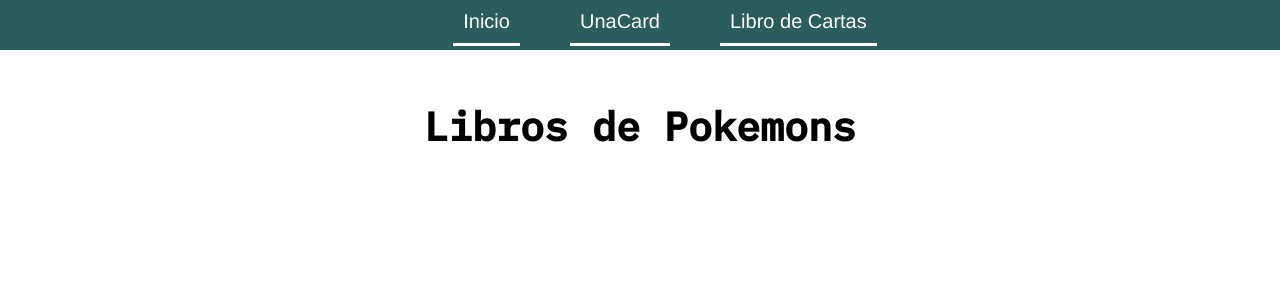
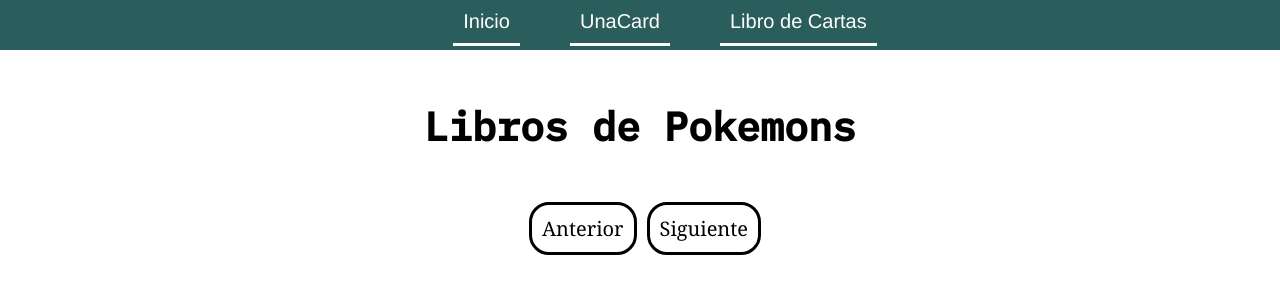
Before and after one commit to GabrielDev22/MundoPokedevsReact, a React (Create React App) app: page /MultipleCard in a window 1280 px wide. Shown: the top 300 px of the page. Built offline with nearby package versions, Linux system fonts and the light colour scheme; no server answers; the HTML template or start-up script is replaced by a standard one; a web font is replaced by a local one.

Commit message:
agregando buscandor en la seccion Card de pokemon y arreglando el libro de cartas, aun en proceso

```diff
--- a/package.json
+++ b/package.json
@@ -6,6 +6,7 @@
     "@testing-library/jest-dom": "^5.16.5",
     "@testing-library/react": "^13.4.0",
     "@testing-library/user-event": "^13.5.0",
+    "axios": "^1.2.2",
     "react": "^18.2.0",
     "react-dom": "^18.2.0",
     "react-router-dom": "^6.6.1",
--- a/src/components/multipleLlamadasApi/multipleLlamadaApiComponent.css
+++ b/src/components/multipleLlamadasApi/multipleLlamadaApiComponent.css
@@ -15,39 +15,40 @@
 }
 
 .contenedorLibros{
-    width: 50%;
+    display: flex;
+    flex-wrap: wrap;
+    width: 100%;
     margin-top: 50px;
-    margin-left: 25rem;
     transition: 0.8s all ease-in-out;
 }
 
 .imagenContainer{
     display: flex;
-    justify-content: center;
-    align-items: center;
-    width: 100%;
+    width: 35%;
     margin-bottom: 100px;
+    margin-left: 150px;
     border: 2px solid white;
     box-shadow: 25px 25px 50px black;
 }
 
 .imagenContainer:hover{
     color: white;
-    background-color: #891E28;
+    background-color: #028ED9;
 }
 
 .imagenesPokemones{
+    width: 200px;
     border-radius: 50%;
-    width: 300px;
-    background-color: #891E28;
+    background-color: #028ED9;
     border: 4px solid #EAF640;
     box-shadow: 25px 25px 50px #EAF640;
+    margin-bottom: 15rem;
     transition:  0.8s all ease-in-out;
 }
 
 .imagenesPokemones:hover{
-    background-color: #003CF5;
-    transform: translate(20px, 10px);
+    background-color: #891E28;
+    transform: translate(10px, 100px);
 }
 
 .contenidoStat{
@@ -187,3 +188,48 @@
     text-shadow: 1px 2px 3px black;
     border-bottom: 3px solid #EBB209
 }
+
+.pagination{
+    display: flex;
+    justify-content: center;
+    align-items: center;
+    margin: 0 auto;
+    width: 100%;
+    margin-bottom: 50px;
+}
+
+.page-item{
+    border-radius: 20px;
+    border: 3px solid black;
+    margin-left: 10px;
+    padding: 10px;
+    list-style: none;
+    transition: 0.7s all ease-in;
+}
+
+.page-item:nth-child(1):hover{
+    background-color: #891E28;
+    animation: pulsate 3s ease-in-out;
+    box-shadow:  0 0 25px #891E28,
+                 0 0 50px #891E28;
+}
+
+.page-item:nth-child(2):hover{
+    background-color: #028ED9;
+    animation: pulsate 3s ease-in-out;
+    box-shadow:  0 0 25px #028ED9,
+                 0 0 50px #6a8df6;
+}
+
+
+.page-link{
+    font-size: 20px;
+    font-family: Georgia, 'Times New Roman', Times, serif;
+    color: black;
+    text-decoration: none;
+    transition: 0.5s all ease-in;
+}
+
+.page-link:hover{
+    color: white;
+}
--- a/src/components/multipleLlamadasApi/multipleLlamadaApiComponent.jsx
+++ b/src/components/multipleLlamadasApi/multipleLlamadaApiComponent.jsx
@@ -1,5 +1,10 @@
 import "./multipleLlamadaApiComponent.css"
+import {Link} from "react-router-dom";
+import { useState } from "react";
 export const MultipleLlamadaApiComponent = () => {
+
+    const [condicion, setCondicion] = useState(false);
+
 
     const getData = (id) =>{
         fetch(`https://pokeapi.co/api/v2/pokemon/${id}/`)
@@ -14,7 +19,6 @@
             getData(i)
         }
     }
-
     const createPokemons = (pokemons) => {
 
         const contenedorCards = document.querySelector('.contenedorLibros');
@@ -93,6 +97,19 @@
             <div className="contenedorLibros">
 
            </div>
+
+           <nav className="pagination">
+                <ul className="pagination">
+                    <li className="page-item" id="previous">
+                        <Link className="page-link" >Anterior</Link>
+                    </li>
+                    <li className="page-item" id="next" onClick={() => setCondicion(!condicion)} >
+                        <Link className="page-link">Siguiente</Link>
+                    </li>
+                </ul>
+           </nav>
+
+
         </div>
     )
 }
--- a/src/components/unaCard/unaCardComponent.css
+++ b/src/components/unaCard/unaCardComponent.css
@@ -25,7 +25,7 @@
     background-color: #891E28;
 }
 
-.imagenContainer{
+.contenedorDeImagen{
     display: flex;
     justify-content: center;
     align-items: center;
@@ -203,3 +203,22 @@
 .botonDeReinicio:hover{
     background-color: #003CF5;
 }
+
+.inputLlamadPokemon{
+    display: flex;
+    margin: 0 auto;
+    width: 400px;
+    margin-top: 50px;
+    padding: 10px;
+    border-radius: 20px;
+    border-bottom: 3px solid black;
+    box-shadow: 10px 10px 20px #EBB209;
+    text-align: center;
+    font-size: 18px;
+    font-family: IBM Plex Mono', monospace';
+    color: black;
+}
+
+.inputLlamadPokemon:hover{
+    border: 3px solid #891E28;
+}
--- a/src/components/unaCard/unaCardComponent.jsx
+++ b/src/components/unaCard/unaCardComponent.jsx
@@ -1,18 +1,26 @@
 import "./unaCardComponent.css"
-import {useState, useEffect } from "react"
+import {useState} from "react"
 export const UnaLlamadaAlaApiDePokemonComponent = () => {
 
     const [condicion, setCondicion] = useState(false)
 
-    const llamadaApiDePokemon = () => {
-         fetch(`https://pokeapi.co/api/v2/pokemon/pikachu`)
+    const llamadaApiDePokemon = (event) => {
+        event.preventDefault();
+        const { value } = event.target.pokemon;
+         fetch(`https://pokeapi.co/api/v2/pokemon/${value.toLowerCase()}`)
          .then((res) => res.json())
          .then((data) => {
-            console.log(data)
             enviandoLosDatosAlDom(data)
          })
 
+
+
     const enviandoLosDatosAlDom = (data) => {
+
+        const contenedorCard = document.querySelector('.contenedorCard');
+
+        contenedorCard.style.display = 'block';
+
         /* Contenedor de la Card */
         const imagenPokemon = document.querySelector('.imagenPokemon'),
         namePokemon = document.querySelector('.namePokemon'),
@@ -44,33 +52,41 @@
 
     }
 
-    useEffect(() => {
-        llamadaApiDePokemon()
-    },[condicion])
-
 
     return(
         <div>
             <h1 className="tituloApiDePokemon">Llamando a la Api de Pokemon</h1>
 
-           <div className="contenedorCard">
-                <div className="imagenContainer">
+            <form action="" onSubmit={event => llamadaApiDePokemon(event)}>
+                <input type="text" name="pokemon" placeholder="Pokemon" className="inputLlamadPokemon" />
+                <button className="botonDeReinicio" onClick={() => setCondicion(!condicion)}>New Pokemons</button>
+            </form>
+
+           <div className="contenedorCard" style={{display: 'none'}}>
+                <div className="contenedorDeImagen">
                     <img src="" className="imagenPokemon" alt="" />
                     <div className="contenidoStat">
                         <h2 className="namePokemon">Esperando...</h2>
                             <p className="numberPokemon">Esperando...</p>
                             <p className="baseDeExperiencia">Esperando...</p>
+                            <progress max={200} value={112}></progress>
                             <p className="pesoPokemon">Esperando...</p>
+                            <progress max={200} value={112}></progress>
                             <p className="hpPokemon">Esperando...</p>
+                            <progress max={200} value={112}></progress>
                             <p className="ataquePokemon">Esperando...</p>
+                            <progress max={200} value={112}></progress>
                             <p className="defensaPokemon">Esperando...</p>
+                            <progress max={200} value={112}></progress>
                             <p className="specialAttackPokemon">Esperando...</p>
+                            <progress max={200} value={112}></progress>
                             <p className="specialDefensePokemon">Esperando...</p>
+                            <progress max={200} value={112}></progress>
                             <p className="speedPokemon">Esperando...</p>
+                            <progress max={200} value={112}></progress>
                     </div>
                 </div>
            </div>
-                <button className="botonDeReinicio" onClick={() => setCondicion(!condicion)}>New Pokemons</button>
 
 
         </div>
```
Also changed, not shown: 1 other file (tests, documents, lock files or other folders).
